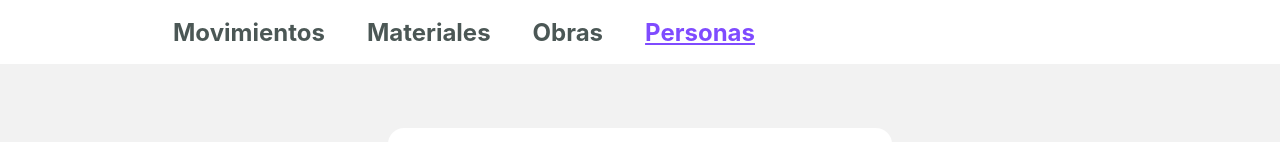
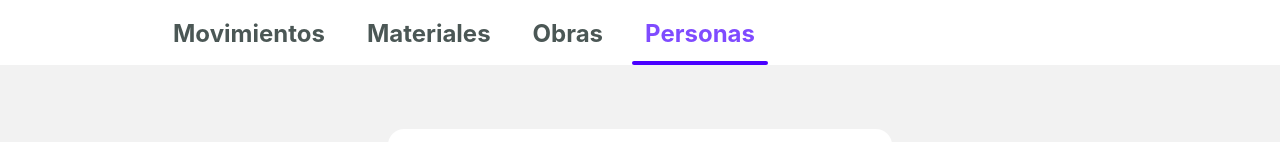
Before and after one commit to osoyinas/simple-inventory, a React (Vite) app: page /#/persons in a window 1280 px wide. Shown: the top 142 px of the page. Built offline with nearby package versions, Linux system fonts and the light colour scheme.

Commit message:
Add navbar functionality

```diff
--- a/src/renderer/Components/NavBar.tsx
+++ b/src/renderer/Components/NavBar.tsx
@@ -9,22 +9,30 @@ export function NavBar({ alert }: { alert: string }) {
   ];
   return (
     <>
-      <nav className="navbar bg-base-100 px-40 items-center justify-between">
-        <ul className="flex justify-start gap-4">
+      <nav className="navbar bg-base-100 px-40 py-0 items-center justify-between relative h-[65px]">
+        <ul className="flex justify-start gap-4 relative h-full">
           {options.map((option) => {
             const match = useMatch(option.path);
             console.log(match);
-            const activeStyle = match ? "text-primary underline" : "";
+            const activeStyle = match ? "text-primary opacity-100" : "";
 
             return (
-              <li key={option.name}>
-                <NavLink
-                  to={option.path}
-                  className={`btn btn-ghost btn-sm rounded-btn font-bold text-2xl opacity-70   ${activeStyle}`}
+              <>
+                <li
+                  key={option.name}
+                  className="relative h-full grid items-center "
                 >
-                  {option.name}
-                </NavLink>
-              </li>
+                  <NavLink
+                    to={option.path}
+                    className={`btn btn-ghost btn-sm rounded-btn font-bold text-2xl opacity-70    ${activeStyle}`}
+                  >
+                    {option.name}
+                  </NavLink>
+                  {match && (
+                    <div className="w-full h-[4px] bg-primary rounded-full absolute bottom-0"></div>
+                  )}
+                </li>
+              </>
             );
           })}
         </ul>
```
Also changed, not shown: 1 other file (tests, documents, lock files or other folders).
